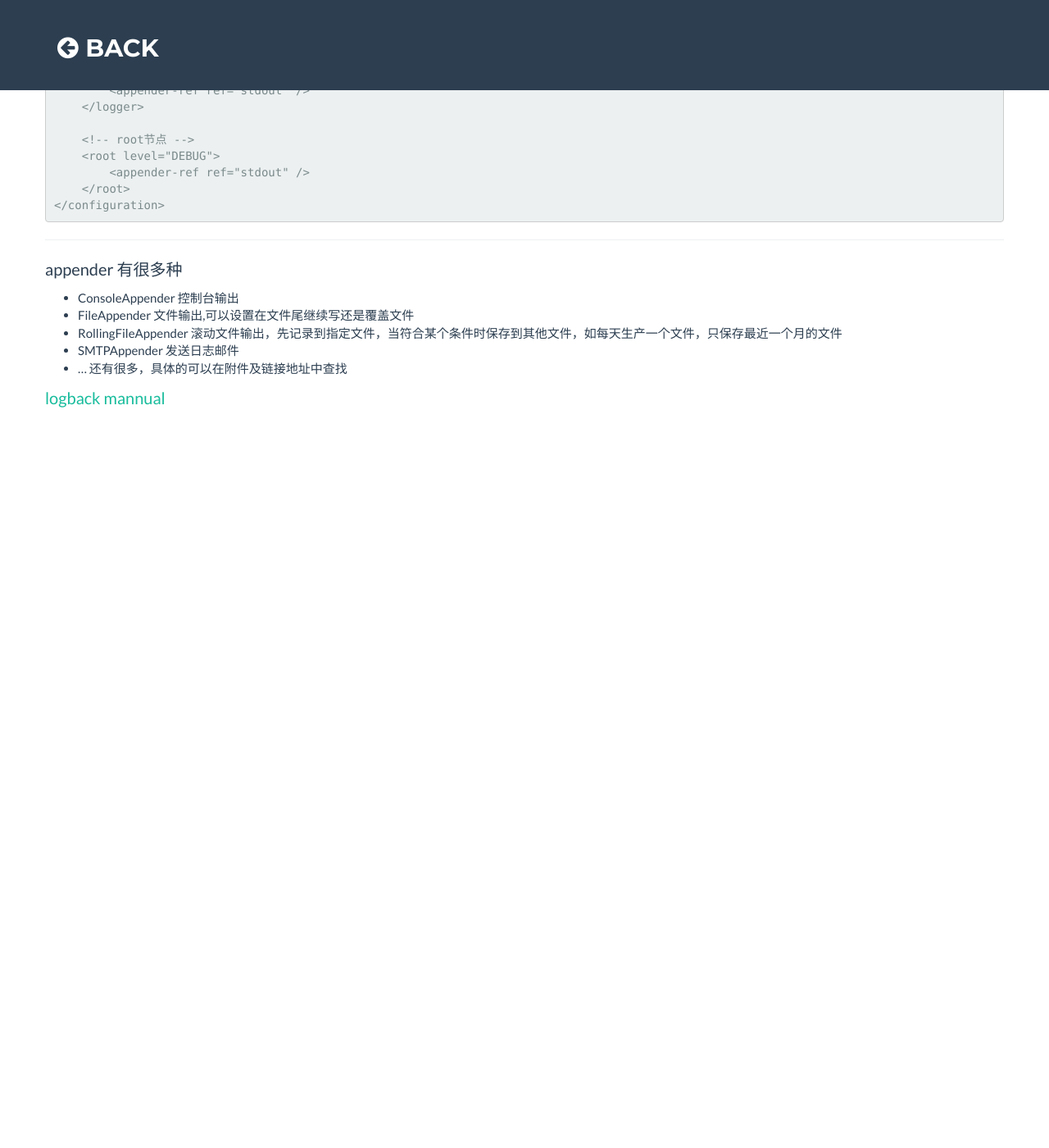
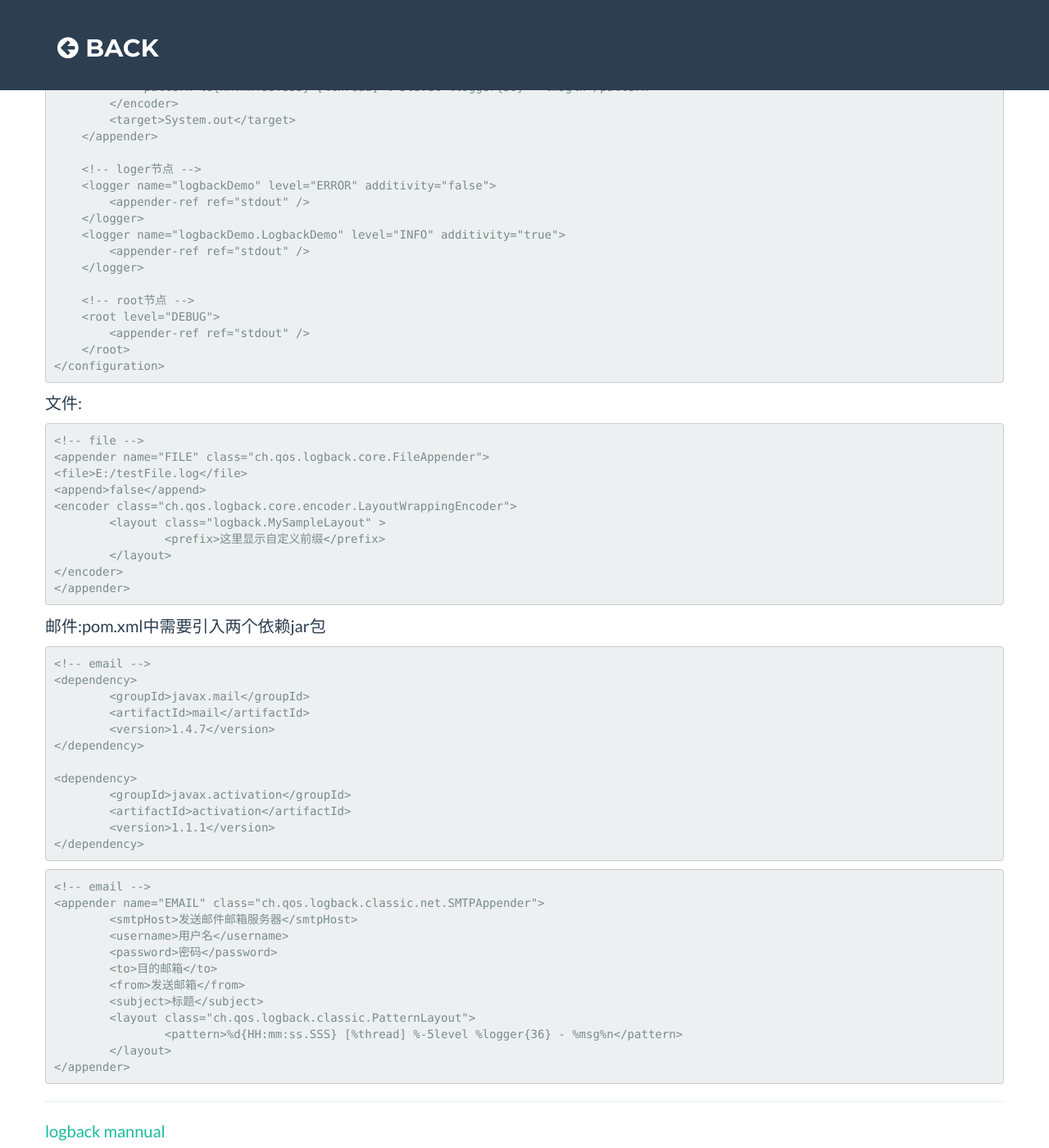
Before and after one commit to z00s/z00s.github.io, a Jekyll site: the page built from _posts/2015-03-23-logback-configuration.markdown, in a window 1280 px wide and 1400 px high, scrolled down 2547 px. Shown: the whole window at 82% size. Built offline with Jekyll 4.4.1, drawn with Linux system fonts in a browser that asks for light colours; before the commit the page ends 3177 px from its top, so only the background shows below that; some of the changed text lies outside the part shown.

Commit message:
* modified

````diff
--- a/_posts/2015-03-23-logback-configuration.markdown
+++ b/_posts/2015-03-23-logback-configuration.markdown
@@ -4,43 +4,44 @@
 date:   2015-03-23 14:34:25
 categories: j2ee logback
 tags: logback
-image: /assets/article_images/2014-08-29-welcome-to-jekyll/desktop.jpg
 ---
 
 # logback简介
 
-Logback——一个可靠、通用、快速、灵活的Java日志框架
+Logback是一个由log4j创始人设计的，可靠、通用、快速、灵活的Java日志框架
 
 ------
 
 所需jar包
 
-	- slf4j-api-1.6.1.jar
-	- logback-access-0.9.29.jar
-	- logback-classic-0.9.29.jar
-	- logback-core-0.9.29.jar
+	- logback-core-0.9.29.jar 		基础，核心
+	- logback-classic-0.9.29.jar 	是core的扩展，与其他框架集成
+	- slf4j-api-1.6.1.jar 			classic依赖于slf4j.jar
+	- logback-access-0.9.29.jar 	与servlet容器集成
 
 ----
 
 pom.xml
 
-	<dependency>
-		<groupId>ch.qos.logback</groupId>
-		<artifactId>logback-classic</artifactId>
-		<version>1.1.2</version>
-	</dependency>
+```html
+<dependency>
+	<groupId>ch.qos.logback</groupId>
+	<artifactId>logback-classic</artifactId>
+	<version>1.1.2</version>
+</dependency>
 
-	<dependency>
-		<groupId>ch.qos.logback</groupId>
-		<artifactId>logback-access</artifactId>
-		<version>1.0.3</version>
-	</dependency>
+<dependency>
+	<groupId>ch.qos.logback</groupId>
+	<artifactId>logback-access</artifactId>
+	<version>1.0.3</version>
+</dependency>
 
-	<dependency>
-		<groupId>org.slf4j</groupId>
-		<artifactId>jul-to-slf4j</artifactId>
-		<version>1.7.6</version>
-	</dependency>
+<dependency>
+	<groupId>org.slf4j</groupId>
+	<artifactId>jul-to-slf4j</artifactId>
+	<version>1.7.6</version>
+</dependency>
+```
 
 ----
 
@@ -79,20 +80,22 @@
 }
 ```
 
+----------------> 延伸级别继承
+
 ------------
 
-#　配置
+#　配置logback.xml
 
 根节点`<configuration>`， 它有三个子节点
 
 - appender
-- loger
+- logger
 - root
 
 ------
-`loger` 用来设置某个包的的日志打印级别
+`logger` 用来设置某个包的的日志打印级别
 
-- name 				指定该`loger`作用的一个包或者是类
+- name 				指定该`logger`作用的一个包或者是类
 - level				TRACE, DEBUG, INFO, WARN, ERROR, ALL, OFF
 - addivity 			是否向上级传递打印信息，默认为`true`
 
@@ -103,8 +106,17 @@
 
 ----
 `appender` 主要负责写日志，有两个必要的属性`name` & `class`
+`appender` 有很多种
+
+- ConsoleAppender 		控制台输出
+- FileAppender			文件输出,可以设置在文件尾继续写还是覆盖文件
+- RollingFileAppender	滚动文件输出，先记录到指定文件，当符合某个条件时保存到其他文件，如每天生产一个文件，只保存最近一个月的文件
+- SMTPAppender			发送日志邮件
+- ... 还有很多，具体的可以在附件及链接地址中查找
 
 使用Sample
+
+控制台：
 
 ``` html
 <?xml version="1.0" encoding="UTF-8"?>
@@ -136,16 +148,54 @@
 </configuration>
 ```
 
+文件:
+
+```html
+<!-- file -->
+<appender name="FILE" class="ch.qos.logback.core.FileAppender">
+<file>E:/testFile.log</file>
+<append>false</append>
+<encoder class="ch.qos.logback.core.encoder.LayoutWrappingEncoder">
+	<layout class="logback.MySampleLayout" >
+		<prefix>这里显示自定义前缀</prefix>
+	</layout>
+</encoder>
+</appender>
+```
+
+邮件:pom.xml中需要引入两个依赖jar包
+
+```html
+<!-- email -->
+<dependency>
+	<groupId>javax.mail</groupId>
+	<artifactId>mail</artifactId>
+	<version>1.4.7</version>
+</dependency>
+
+<dependency>
+	<groupId>javax.activation</groupId>
+	<artifactId>activation</artifactId>
+	<version>1.1.1</version>
+</dependency>
+```
+
+``` html
+<!-- email -->
+<appender name="EMAIL" class="ch.qos.logback.classic.net.SMTPAppender">
+	<smtpHost>发送邮件邮箱服务器</smtpHost>
+	<username>用户名</username>
+	<password>密码</password>
+	<to>目的邮箱</to>
+	<from>发送邮箱</from>
+	<subject>标题</subject>
+	<layout class="ch.qos.logback.classic.PatternLayout">
+  		<pattern>%d{HH:mm:ss.SSS} [%thread] %-5level %logger{36} - %msg%n</pattern>
+	</layout>
+</appender>
+```
 
 ----
-appender 有很多种
-
-- ConsoleAppender 		控制台输出
-- FileAppender			文件输出,可以设置在文件尾继续写还是覆盖文件
-- RollingFileAppender	滚动文件输出，先记录到指定文件，当符合某个条件时保存到其他文件，如每天生产一个文件，只保存最近一个月的文件
-- SMTPAppender			发送日志邮件
-- ... 还有很多，具体的可以在附件及链接地址中查找
-
 
 [logback mannual]
 
````
